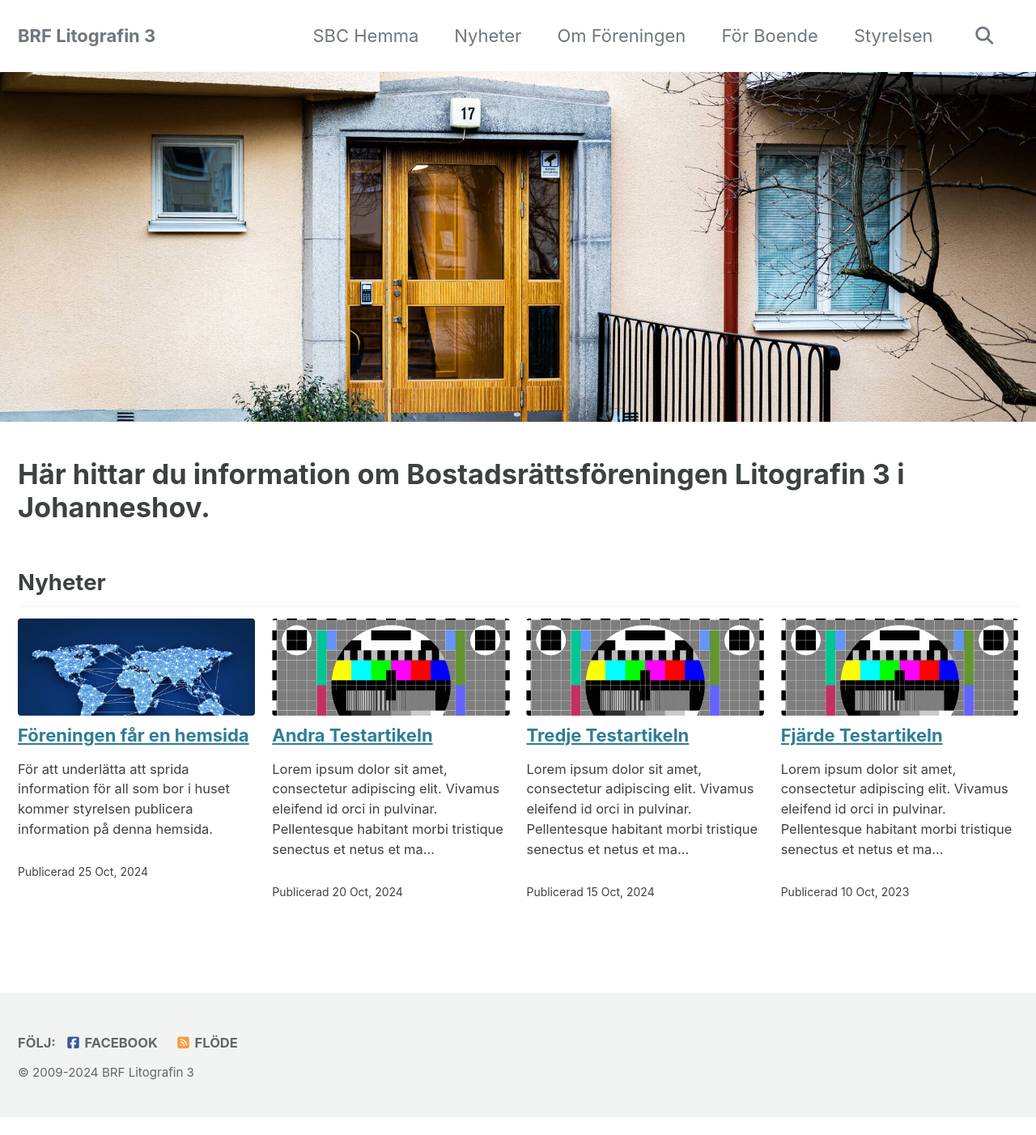
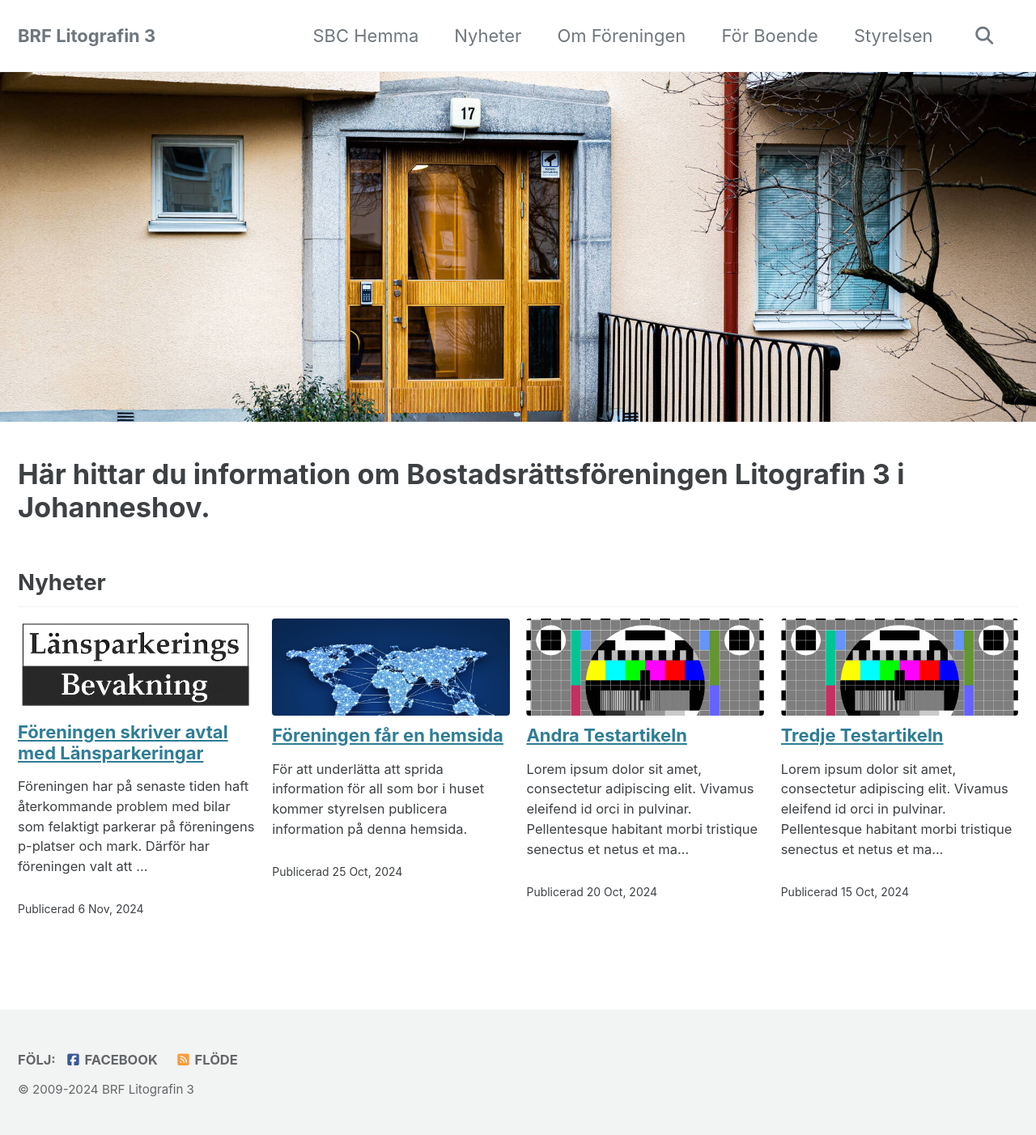
Before and after one commit to Litografin3/litografin3.github.io, a Jekyll site: the page built from _pages/home.md, in a window 1280 px wide. Shown: the whole page at 81% size. Built offline with Jekyll 4.4.1, drawn with Linux system fonts in a browser that asks for light colours; cached includes are drawn as plain includes; before the commit the page ends 1380 px from its top, so only the background shows below that.

Commit message:
Uppdaterad info om parkeringar

```diff
--- /dev/null
+++ b/_posts/2024-11-06-avtal-med-lansparkeringar.md
@@ -0,0 +1,18 @@
+---
+layout: article
+title:  "Föreningen skriver avtal med Länsparkeringar"
+header:
+  teaser: /assets/images/lansparkeringar-logga.png
+categories:
+tags:
+date: 2024-11-06
+updated_date:
+---
+
+Föreningen har på senaste tiden haft återkommande problem med bilar som felaktigt parkerar på föreningens p-platser och mark. Därför har föreningen valt att skriva ett friavtal för parkeringsövervakning med Länsparkeringar
+
+![image tooltip here](/assets/images/lansparkeringar-logga.png)
+
+Friavtal betyder att Länsparkeringar endast rycker ut för att ge felparkerade biler kontrollavgifter när någon i föreningen ringer och begär det. De kommer ej att rondera föreningens platser. Du som bor i föreningen fortsätter att parkera som vanligt, men nu kan få hjälp om någon felaktigt ställt sig på din plats.
+
+Växelnummer till Länsparkeringar och mer information finns under fliken <a href="/boende/parkering/" >Parkering</a> och ute på parkering. Om du har några frågor går det bra att ta kontakt med <a href ="/styrelsen/">Styrelsen</a>.
```
Also changed, not shown: _pages/boende/parkering.md (+8 -0 lines), assets/images/lansparkeringar-logga.png (added).
